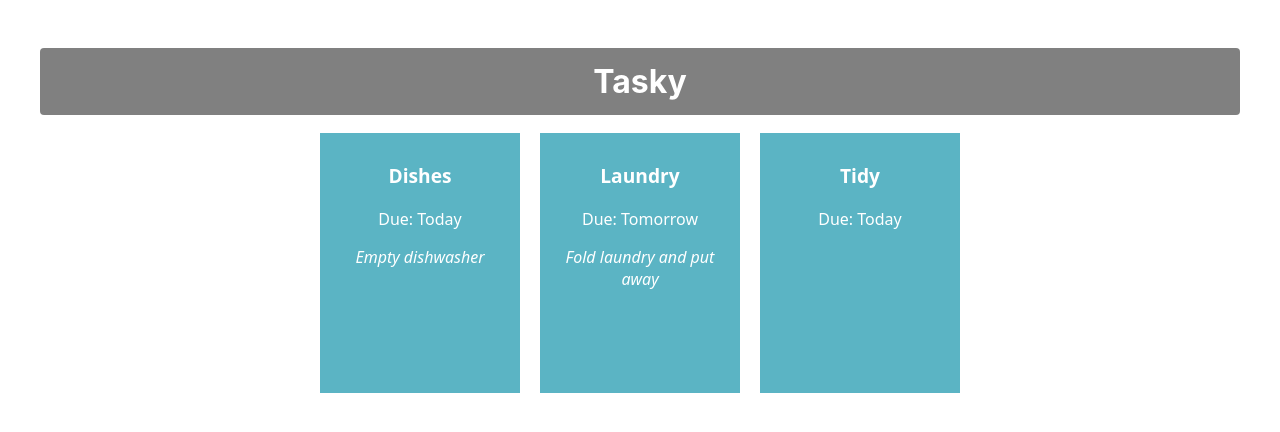
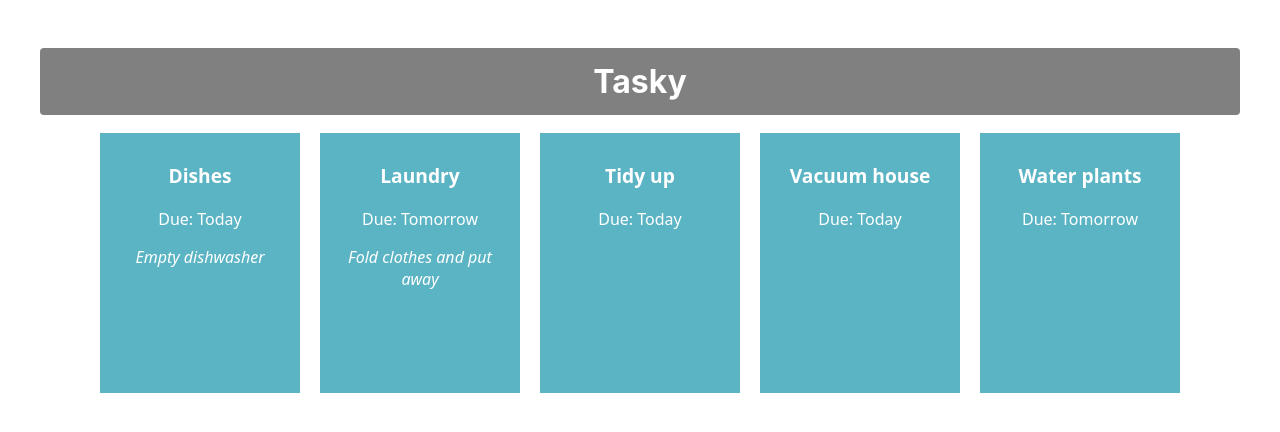
Before and after one commit to Shannon07/react-basics-labs, a React (Create React App) app in the folder tasky/: page / in a window 1280 px wide. Shown: the top 432 px of the page. Built offline with nearby package versions, Linux system fonts and the light colour scheme.

Commit message:
Completed Week 2 Lab B

```diff
--- a/tasky/src/App.js
+++ b/tasky/src/App.js
@@ -1,14 +1,30 @@
+import React, { useState } from 'react';
 import './App.css';
 import Task from './components/Task';
 
 function App() {
+  const [ taskState, setTaskState ] = useState({
+    tasks: [
+      { id: 1, title:"Dishes", description: "Empty dishwasher", deadline: "Today" },
+      { id: 2, title: "Laundry", description: "Fold clothes and put away", deadline: "Tomorrow" },
+      { id: 3, title: "Tidy up", deadline: "Today" },
+      { id: 4, title: "Vacuum house", deadline: "Today" },
+      { id: 5, title: "Water plants", deadline: "Tomorrow" }
+    ]
+  });
+
+
   return (
     <div className="container">
       <h1>Tasky</h1>
-      <Task title="Dishes" deadline="Today" description="Empty dishwasher"/>
-      <Task title="Laundry" deadline="Tomorrow" description="Fold laundry and put away">
-      </Task>
-      <Task title="Tidy" deadline="Today" />
+      {taskState.tasks.map((task) => (
+    <Task
+      title={task.title}
+      description={task.description}
+      deadline={task.deadline}
+      key={task.id}
+    />
+  ))}
     </div>
   );
 }
```
